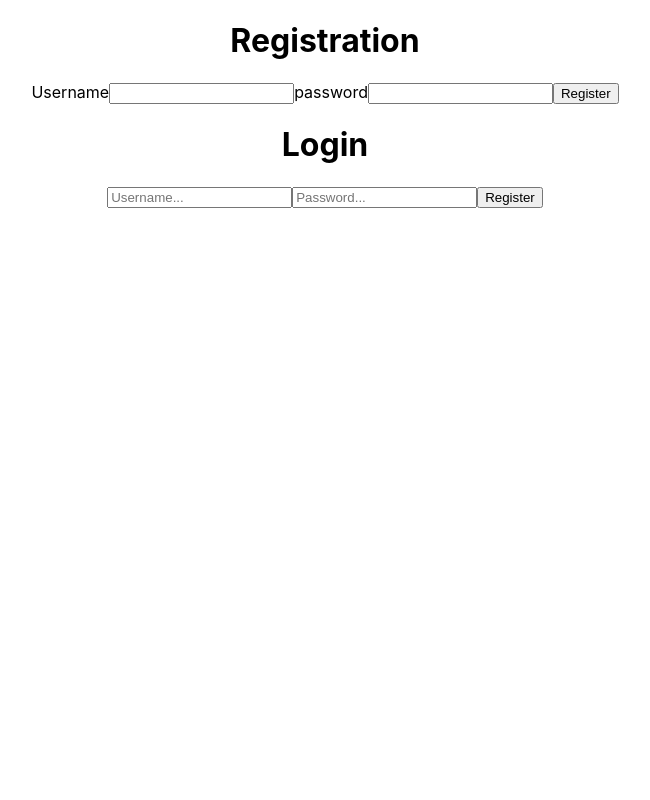
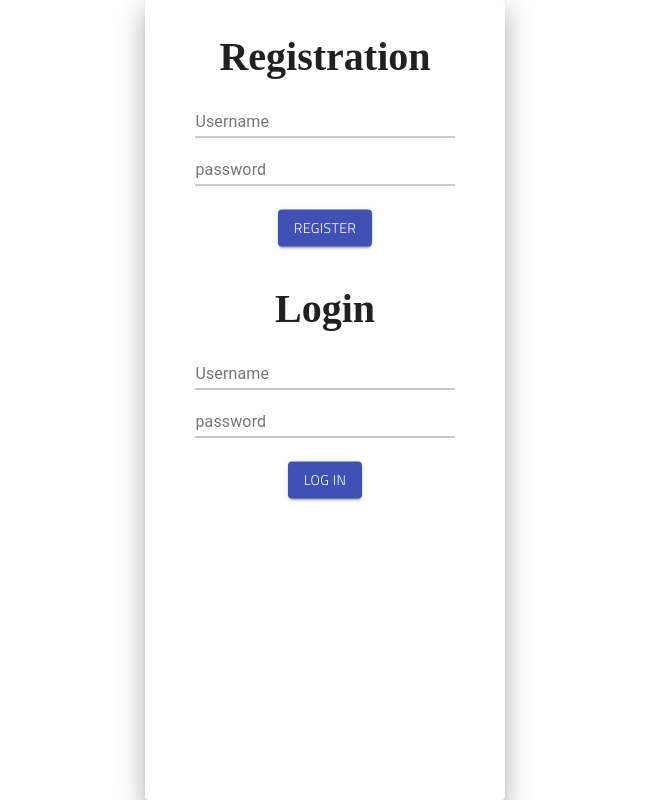
Before and after one commit to frhoyde/SlideIt, a React (Create React App) app in the folder slide_it/: page / in a window 1280 px wide. Shown: the whole page, without its empty margins (315-965 px from the left). Built offline with nearby package versions, Linux system fonts and the light colour scheme.

Commit message:
UI modified #1

```diff
--- a/slide_it/package.json
+++ b/slide_it/package.json
@@ -3,6 +3,7 @@
   "version": "0.1.0",
   "private": true,
   "dependencies": {
+    "@material-ui/core": "^4.12.3",
     "@testing-library/jest-dom": "^5.16.1",
     "@testing-library/react": "^12.1.2",
     "@testing-library/user-event": "^13.5.0",
--- a/slide_it/src/App.css
+++ b/slide_it/src/App.css
@@ -1,11 +1,10 @@
+@import url("https://fonts.googleapis.com/css2?family=Pacifico&display=swap");
+@import url("https://fonts.googleapis.com/css2?family=Pacifico&family=Titillium+Web:wght@300&display=swap");
+
 .App {
   text-align: center;
 }
 
-.App-logo {
-  height: 40vmin;
-  pointer-events: none;
-}
 
 @media (prefers-reduced-motion: no-preference) {
   .App-logo {
@@ -36,3 +35,82 @@
     transform: rotate(360deg);
   }
 }
+
+* {
+  margin: 0;
+  padding: 0;
+  box-sizing: border-box;
+  font-family: "Titillium Web", sans-serif;
+}
+
+body {
+
+  position: relative;
+}
+
+.App {
+  text-align: center;
+}
+
+.form_container {
+  position: relative;
+  top: 40px;
+  bottom: 40px;
+  transform: translateY(-3%);
+}
+
+.input {
+  width: 75%;
+}
+
+h1 {
+  margin-bottom: 10px;
+  font-size: 40px;
+  font-family: "poppins", cursive;
+}
+
+.input_2 {
+  margin-bottom: 10px;
+  margin-top: 7px;
+}
+
+::-webkit-scrollbar {
+  display: none;
+}
+
+.ListContainer {
+  margin-top: 60px;
+}
+
+.ListStyle {
+  font-weight: 800;
+  letter-spacing: 2px;
+  color: green;
+  border-radius: 6px;
+  box-shadow: 1px 1px 2px black;
+  padding: 10px;
+  margin: auto;
+  width: 70%;
+  display: flex;
+  justify-content: space-between;
+}
+
+.registration, .login {
+  padding: 2%;
+  display: flex;
+  flex-direction: column;
+  justify-content: center;
+  align-items: center;
+}
+
+input {
+  width: 250px;
+  height: 40px;
+}
+#Regcard {
+  display: flex;
+  justify-content: center;
+  align-self: center;
+  align-items:center ;
+ height:100%;
+}
--- a/slide_it/src/App.js
+++ b/slide_it/src/App.js
@@ -1,41 +1,98 @@
 import React, { useState } from "react";
-import './App.css';
+import { Button } from "@material-ui/core";
+import { makeStyles } from "@material-ui/core/styles";
+import Paper from "@material-ui/core/Paper";
+import TextField from "@material-ui/core/TextField";
+
+import "./App.css";
+
+const useStyles = makeStyles((theme) => ({
+  root: {
+    padding: "30" ,
+    "& > *": {
+      width: theme.spacing(45),
+      height: theme.spacing(100),
+    },
+  },
+}));
 
 function App() {
-  const[usernameReg, setUsernameReg] = useState('');
-  const[passwordReg, setPasswordReg] = useState('');
-  const register = () => {
-    Axios.post("http://localhost:3001/register", {
-      username: usernameReg,
-      passord: passwordReg,
-    }).then((response) => {
-      console.log(response);
-    });
-  };
-
+  const [usernameReg, setUsernameReg] = useState("");
+  const [passwordReg, setPasswordReg] = useState("");
+  // const register = () => {
+  //   Axios.post("http://localhost:3001/register", {
+  //     username: usernameReg,
+  //     passord: passwordReg,
+  //   }).then((response) => {
+  //     console.log(response);
+  //   });
+  // };
+  const classes = useStyles();
   return (
     <div className="App">
+      <div className={classes.root} id="Regcard">
+        <Paper elevation={15}>
+          <div className="form_container">
             <div className="registration">
               <h1>Registration</h1>
-        <label>Username</label>
-        <input type="text"
+              <TextField
+                className="input"
+                id="standard-password-input"
+                label="Username"
+                type="text"
+                autoComplete="current-password"
                 onChange={(e) => {
                   setUsernameReg(e.target.value);
                 }}
               />
-        <label>password</label>
-        <input type="text"
+              <TextField
+                className="input input_2"
+                id="standard-password-input"
+                label="password"
+                type="password"
+                autoComplete="current-password"
                 onChange={(e) => {
                   setPasswordReg(e.target.value);
                 }}
               />
-        <button> Register </button>
+
+              <br />
+              <Button variant="contained" color="primary">
+                {" "}
+                Register{" "}
+              </Button>
             </div>
+            <br/>
             <div className="login">
               <h1>Login</h1>
-        <input type="text" placeholder="Username..."/>
-        <input type="password" placeholder="Password..."/>
-        <button> Register </button>
+              <TextField
+                className="input"
+                id="standard-password-input"
+                label="Username"
+                type="text"
+                autoComplete="current-password"
+                onChange={(e) => {
+                  setUsernameReg(e.target.value);
+                }}
+              />
+              <TextField
+                className="input input_2"
+                id="standard-password-input"
+                label="password"
+                type="password"
+                autoComplete="current-password"
+                onChange={(e) => {
+                  setPasswordReg(e.target.value);
+                }}
+              />
+              <br/>
+              <Button variant="contained" color="primary">
+                {" "}
+                Log in{" "}
+              </Button>
+            </div>
+          </div>
+        </Paper>
       </div>
     </div>
   );
```
Also changed, not shown: 1 other file (tests, documents, lock files or other folders). Lines whose indentation alone changed are shown as unchanged.
